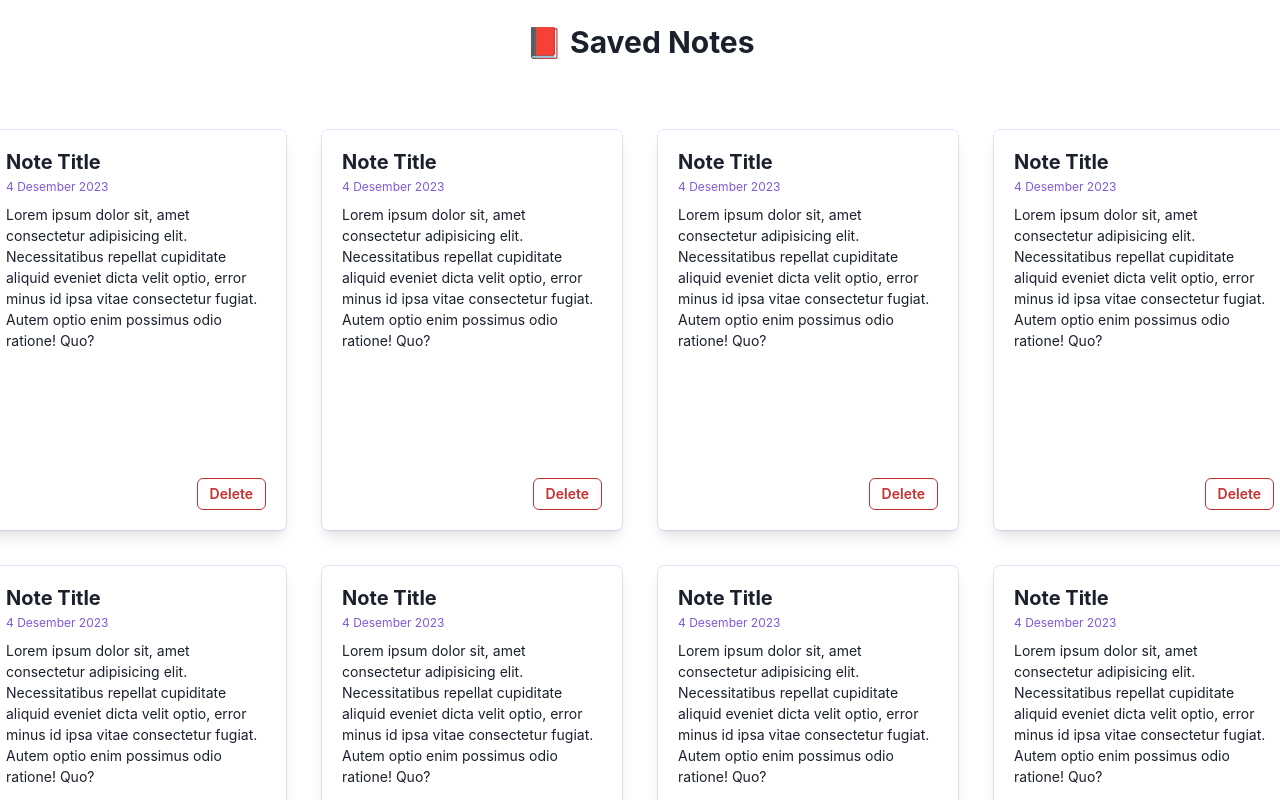
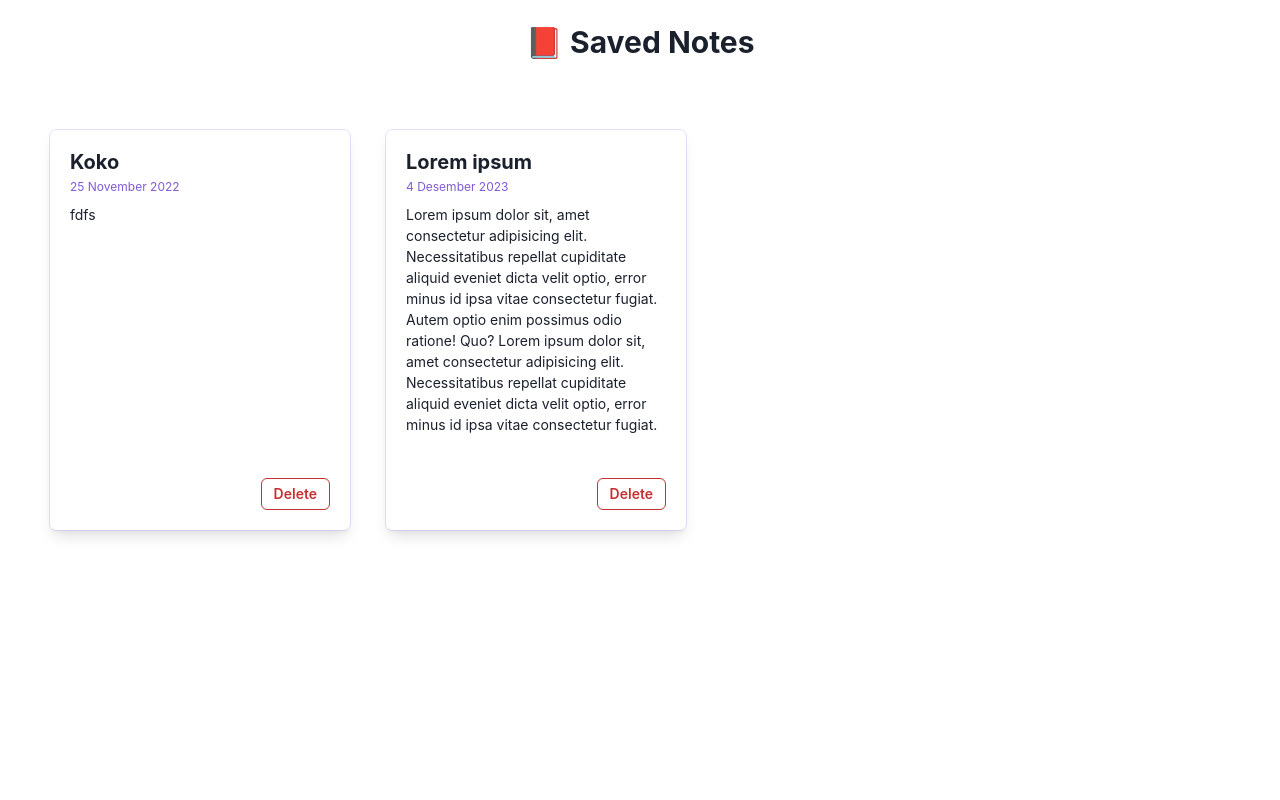
Before and after one commit to nooradn/locka-note, a React (Vite) app: page / in a window 1280 px wide. Shown: the part 560-1360 px from the top of the page. After the commit the page ends 1110 px from the top, so only its background shows below. Built offline with nearby package versions, Linux system fonts and the light colour scheme.

Commit message:
split and make it adjustable via variables

```diff
--- a/src/App.jsx
+++ b/src/App.jsx
@@ -1,7 +1,7 @@
 import React from "react";
 import PageHeader from "./components/PageHeader.jsx";
 import CreateNoteForm from "./components/CreateForm.jsx";
-import SavedNotes from './components/SavedNotes';
+import SavedNotes from './components/NotesContainer.jsx';
 
 function App() {
   return (
--- a/src/components/NotesItem.jsx
+++ b/src/components/NoteItem.jsx
@@ -1,12 +1,7 @@
-import {
-  Card, Heading, Text,
-  Spacer,
-  Button,
-  Flex
-} from "@chakra-ui/react";
 import React from "react";
+import { Card, Heading, Text, Spacer, Button, Flex } from "@chakra-ui/react";
 
-export function NotesItem() {
+function NoteItem({ title, date, content }) {
   return (
     <>
       <Card
@@ -16,15 +11,12 @@
         boxShadow="lg"
         outline="1px solid rgba(153, 143, 255, 0.25)"
       >
-        <Heading size="md">Note Title</Heading>
+        <Heading size="md">{title}</Heading>
         <Text marginBlock={1} fontSize="xs" color="purple.500">
-          4 Desember 2023
+          {date}
         </Text>
         <Text marginBlock={1} fontSize="sm">
-          Lorem ipsum dolor sit, amet consectetur adipisicing elit.
-          Necessitatibus repellat cupiditate aliquid eveniet dicta velit optio,
-          error minus id ipsa vitae consectetur fugiat. Autem optio enim
-          possimus odio ratione! Quo?
+          {content}
         </Text>
         <Spacer />
         <Flex>
@@ -37,3 +29,7 @@
     </>
   );
 }
+
+
+
+export default NoteItem;
--- a/src/components/SavedNotes.jsx
+++ b/src/components/NotesContainer.jsx
@@ -4,7 +4,12 @@
   Center,
 } from "@chakra-ui/react";
 import React from "react";
-import { NotesItem } from "./NotesItem";
+import { getInitialData } from "../initial-data.js";
+import NoteLists from "./NotesLists.jsx";
+
+
+const initNotes = getInitialData()
+console.log(initNotes)
 
 function SavedNotes() {
   return (
@@ -26,16 +31,8 @@
           }}
           gap={9}
         >
-          <NotesItem />
-          <NotesItem />
-          <NotesItem />
-          <NotesItem />
-          <NotesItem />
-          <NotesItem />
-          <NotesItem />
-          <NotesItem />
-          <NotesItem />
-          <NotesItem />
+          <NoteLists/>
+
         </Grid>
       </Center>
     </>
--- /dev/null
+++ b/src/components/NotesLists.jsx
@@ -0,0 +1,25 @@
+import React from "react";
+import NoteItem from "./NoteItem";
+
+function NoteLists() {
+  return (
+    <>
+      {/* NOTES LISTS */}
+      <NoteItem title="Koko" date="25 November 2022" content="fdfs" />
+      <NoteItem title={lorem} date={ddate} content={llorem} />
+    </>
+  );
+}
+
+export default NoteLists;
+
+
+
+let lorem = "Lorem ipsum";
+let ddate = '4 Desember 2023'
+let llorem = `Lorem ipsum dolor sit, amet consectetur adipisicing elit.
+Necessitatibus repellat cupiditate aliquid eveniet dicta velit optio,
+error minus id ipsa vitae consectetur fugiat. Autem optio enim
+possimus odio ratione! Quo? Lorem ipsum dolor sit, amet consectetur adipisicing elit.
+Necessitatibus repellat cupiditate aliquid eveniet dicta velit optio,
+error minus id ipsa vitae consectetur fugiat.`;
--- /dev/null
+++ b/src/initial-data.js
@@ -0,0 +1,56 @@
+const getInitialData = () => ([
+  {
+    id: 1,
+    title: "Babel",
+    body: "Babel merupakan tools open-source yang digunakan untuk mengubah sintaks ECMAScript 2015+ menjadi sintaks yang didukung oleh JavaScript engine versi lama. Babel sering dipakai ketika kita menggunakan sintaks terbaru termasuk sintaks JSX.",
+    createdAt: '2022-04-14T04:27:34.572Z',
+    archived: false,
+  },
+  {
+    id: 2,
+    title: "Functional Component",
+    body: "Functional component merupakan React component yang dibuat menggunakan fungsi JavaScript. Agar fungsi JavaScript dapat disebut component ia harus mengembalikan React element dan dipanggil layaknya React component.",
+    createdAt: '2022-04-14T04:27:34.572Z',
+    archived: false,
+  },
+  {
+    id: 3,
+    title: "Modularization",
+    body: "Dalam konteks pemrograman JavaScript, modularization merupakan teknik dalam memecah atau menggunakan kode dalam berkas JavaScript secara terpisah berdasarkan tanggung jawabnya masing-masing.",
+    createdAt: '2022-04-14T04:27:34.572Z',
+    archived: false,
+  },
+  {
+    id: 4,
+    title: "Lifecycle",
+    body: "Dalam konteks React component, lifecycle merupakan kumpulan method yang menjadi siklus hidup mulai dari component dibuat (constructor), dicetak (render), pasca-cetak (componentDidMount), dan sebagainya. ",
+    createdAt: '2022-04-14T04:27:34.572Z',
+    archived: false,
+  },
+  {
+    id: 5,
+    title: "ESM",
+    body: "ESM (ECMAScript Module) merupakan format modularisasi standar JavaScript.",
+    createdAt: '2022-04-14T04:27:34.572Z',
+    archived: false,
+  },
+  {
+    id: 6,
+    title: "Module Bundler",
+    body: "Dalam konteks pemrograman JavaScript, module bundler merupakan tools yang digunakan untuk menggabungkan seluruh modul JavaScript yang digunakan oleh aplikasi menjadi satu berkas.",
+    createdAt: '2022-04-14T04:27:34.572Z',
+    archived: false,
+  },
+]);
+
+const showFormattedDate = (date) => {
+  const options = {
+    weekday: "long",
+    year: "numeric",
+    month: "long",
+    day: "numeric"
+  }
+  return new Date(date).toLocaleDateString("id-ID", options)
+}
+
+export { getInitialData, showFormattedDate };
```
Also changed, not shown: src/TODO.md (+1 -1 lines).
